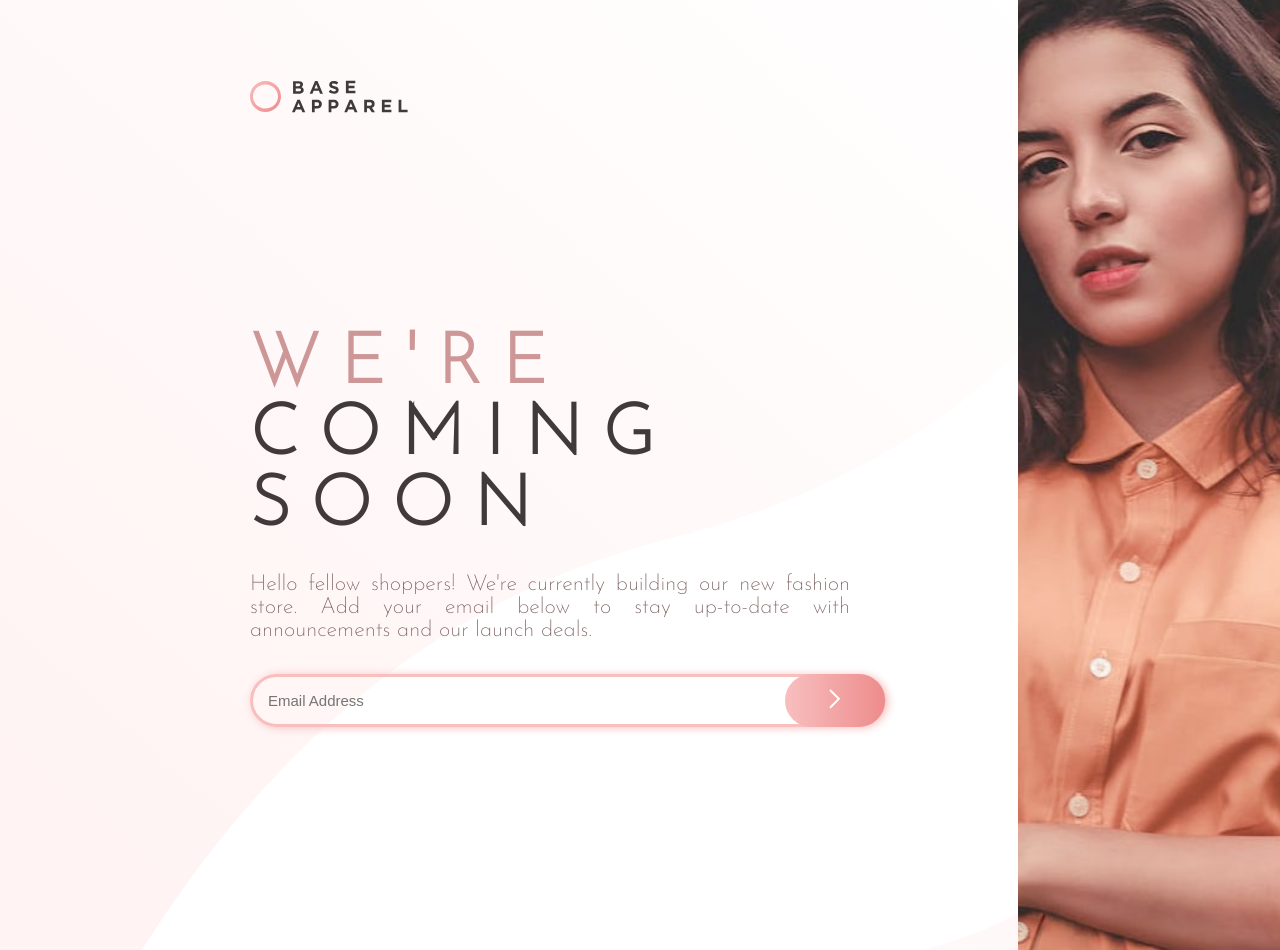
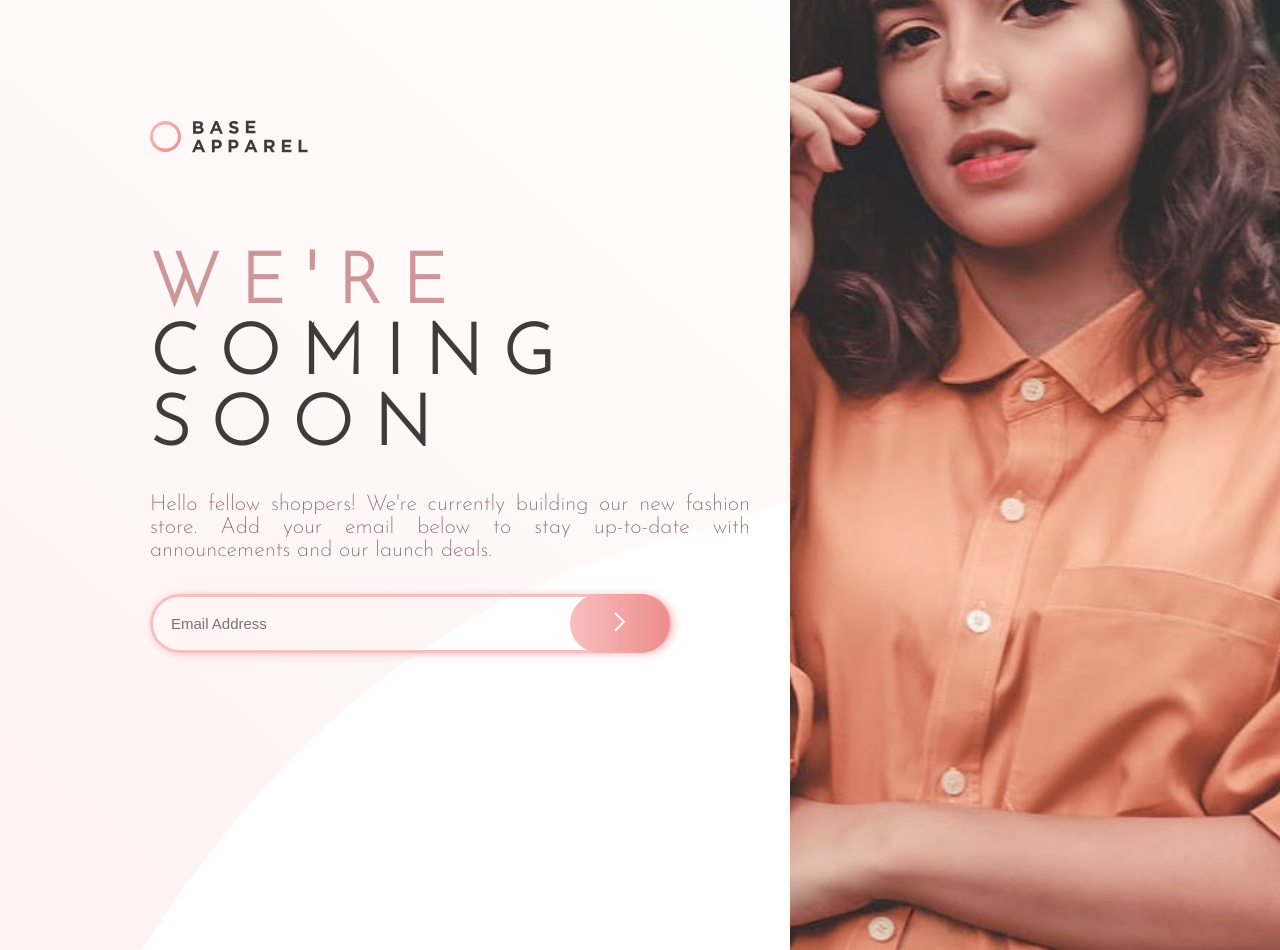
Before and after one commit to ceci-lo/base-apparel-coming-soon-master, a plain HTML site: page index.html in a window 1280 px wide. Drawn offline with Linux system fonts and the light colour scheme.

Commit message:
se arregla ultimo estilo

```diff
--- a/index.html
+++ b/index.html
@@ -1,5 +1,5 @@
 <!DOCTYPE html>
-<html lang="en">
+<html lang="EN">
 
 <head>
   <meta charset="UTF-8">
@@ -21,21 +21,21 @@
 <body>
 
   <div class="container">
-    <div class="Box__Logo"><img class="logo" src="./images/logo.svg"></div>
-    <div class="rigth-img">
+    <div class="Box__Logo"><img class="logo" src="./images/logo.svg" alt="base apparel coming soon page"></div>
+    <div class="rigth-img" alt="base apparel coming soon page">
     </div>
     <div class="left">
 
-      <h1> <span class="secondContainer__h1--were">We're</span></n></br>coming</br>soon</h1>
+      <h1 lang="EN"> <span class="secondContainer__h1--were">We're</span></n></br>coming</br>soon</h1>
 
-      <p class="secondContainer__p">Hello fellow shoppers! We're currently building our new fashion store.
+      <p class="secondContainer__p" lang="EN">Hello fellow shoppers! We're currently building our new fashion store.
         Add your email below to stay up-to-date with announcements and our launch deals.</p>
       <form class="secondContainer__label">
 
         <input type="email" placeholder="Email Address" id="eAddress">
         <img class="icon-error" src="/images/icon-error.svg" alt="error">
         <button type="submit" id="btn"><img src="./images/icon-arrow.svg" alt="arrow"></button>
-        <small class="warning">Pleace provide a valid email</small>
+        <small class="warning" lang="EN">Pleace provide a valid email</small>
       </form>
     </div>
 
--- a/style.css
+++ b/style.css
@@ -124,7 +124,85 @@ a {
 
 /* --MOBILE-- */
 
+@media(min-width: 320px) {
+  .container {
+    width: 100%;
+    height: auto;
+    display: flex;
+    flex-wrap: wrap;
+  }
+  .Box__Logo {
+    width: 100%;
+    margin: 20px 10px;
+    padding: 0;
+    height: 100px;
+  }
+  .left {
+    width: 100%;
+    margin: 0px 20px;
+    height: 210px;
+    padding: 0px;
+  }
 
+  .secondContainer__h1--were {
+    color: hsl(0, 36%, 70%);
+    font-size: 30px;
+  }
+  h1 {
+    font-size: 25px;
+    text-transform: uppercase;
+    white-space: pre;
+    color: hsl(0, 6%, 24%);
+    letter-spacing: 0.2em;
+    margin-top: 20px;
+    text-align: center;
+    padding: 0px 10px;
+    width: 100%;
+  }
+  .secondContainer__p {
+    color: hsl(0, 36%, 70%);
+    text-align: center;
+    font-size: 15px;
+    width: 100%;
+  }
+  input {
+    width: 80%;
+    display: block;
+    border-radius: 50px;
+    box-shadow: 2px 1px 8px hsl(0, 80%, 86%);
+    border: hsl(0, 80%, 86%) solid;
+    background-color: transparent;
+    padding: 14px;
+    font-size: 11px;
+    color: hsl(0, 74%, 74%);
+  }
+
+  button {
+    position: absolute;
+    right: 22px;
+    top: 0;
+    border-radius: 60px;
+    background-image: linear-gradient(to right,
+        hsl(0, 80%, 86%),
+        hsl(0, 74%, 74%));
+    border-style: none;
+    padding: 11px;
+
+  }
+
+  button:hover {
+    opacity: 0.6;
+    cursor: pointer;
+  }
+  .rigth-img {
+    background-image: url(../images/hero-mobile.jpg);
+    background-size: cover;
+    background-position: top;
+    width: 100%;
+    height: 300px;
+    padding-bottom: 10px;
+  }
+}
 /*-- XS--*/
 @media(min-width: 475px) {
   * {
@@ -342,8 +420,8 @@ a {
   }
 
   .left {
-    width: 60%;
-    margin:150px 0px 0px 250px;
+    width: 50%;
+    margin:30px 0px 0px 150px;
 
     /*----Agregue apartir de acá*/
     order: 1;
@@ -355,17 +433,17 @@ a {
     background-image: url(../images/hero-desktop.jpg);
     background-size: cover;
     background-position: center center;
-    width: 40%;
-    height: 960px;
+
+    height:1120px;
     order: 2;
     flex: 1;
-    margin-top: -12.5rem;
+    margin-top: -25rem;
   }
 
 
   .Box__Logo {
-    width: 60%;
-    margin: 40px 0px 40px 250px;
+    width: 50%;
+    margin: 80px 0px 40px 150px;
     order: 1;
   }
 
@@ -399,14 +477,31 @@ a {
   }
 
   input {
-    width: 100%;
+    width: 80%;
     display: block;
     border-radius: 50px;
     box-shadow: 2px 1px 8px hsl(0, 80%, 86%);
     border: hsl(0, 80%, 86%) solid;
     background-color: transparent;
-    padding: 15px;
+    padding: 18px;
     font-size: 15px;
     color: hsl(0, 74%, 74%);
   }
+  button {
+    position: absolute;
+    right: 80px;
+    top: 0;
+    width: 100px;
+    border-radius: 60px;
+    background-image: linear-gradient(to right,
+        hsl(0, 80%, 86%),
+        hsl(0, 74%, 74%));
+    border-style: none;
+    padding: 18px;
+  }
+
+  button:hover {
+    opacity: 0.6;
+    cursor: pointer;
+  }
 }
```
